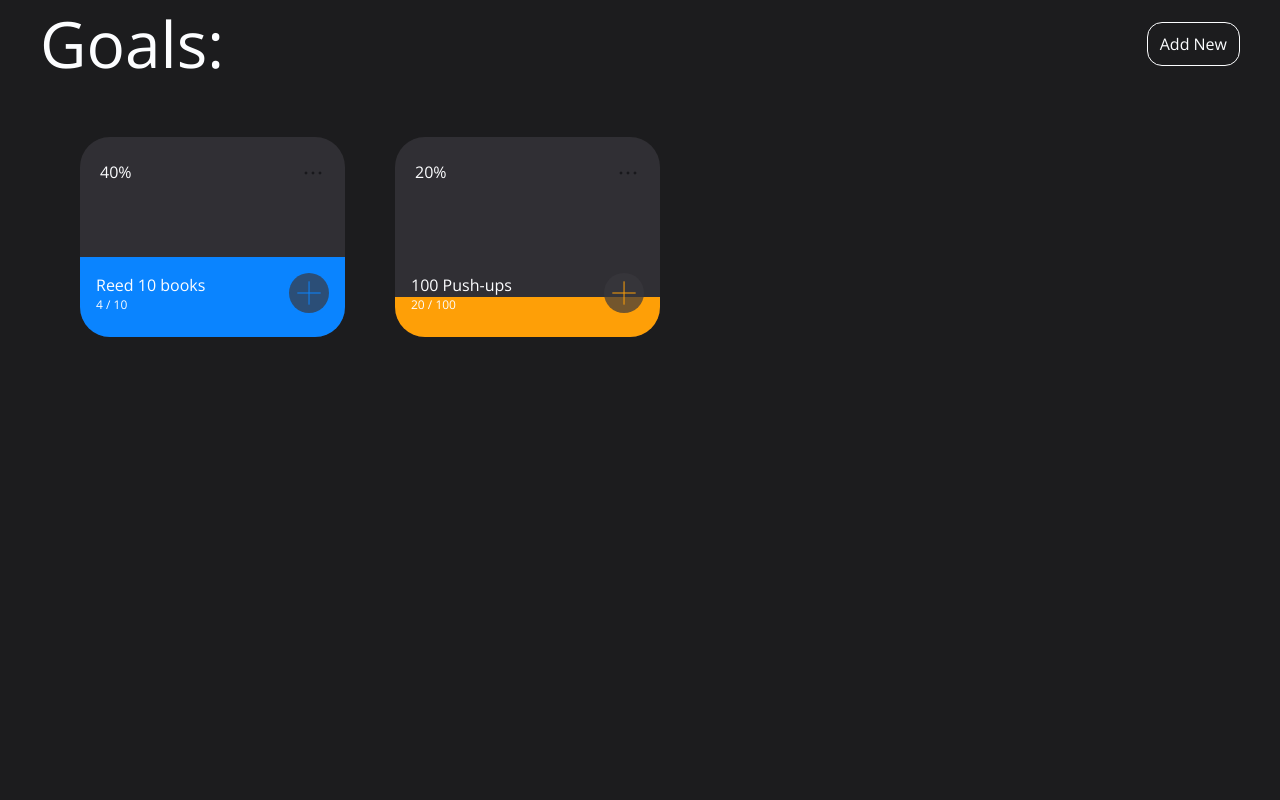
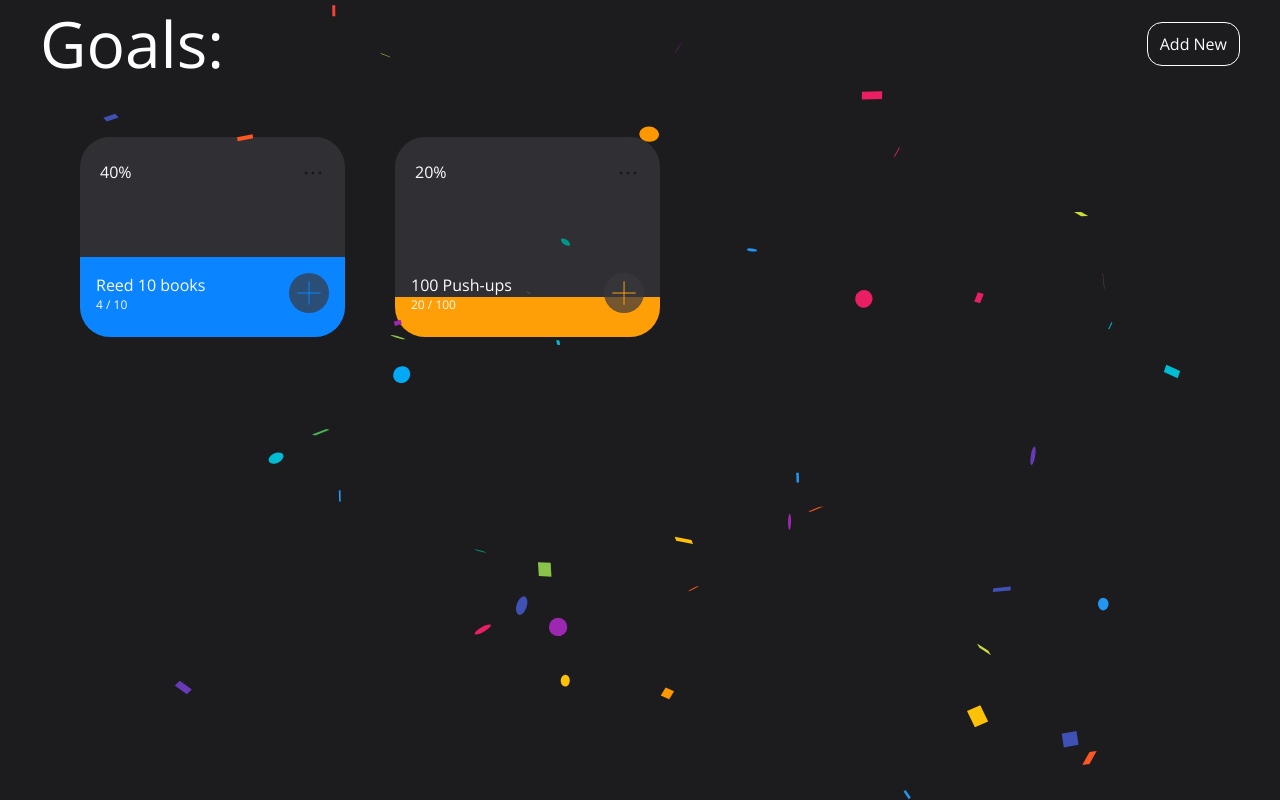
Before and after one commit to solvld/progress-counter, a React (Create React App) app: page / in a window 1280 px wide. Built offline with nearby package versions, Linux system fonts and the light colour scheme.

Commit message:
add confetti

```diff
--- a/package.json
+++ b/package.json
@@ -8,6 +8,7 @@
 		"@testing-library/react": "^13.4.0",
 		"@testing-library/user-event": "^13.5.0",
 		"react": "^18.2.0",
+		"react-confetti": "^6.1.0",
 		"react-dom": "^18.2.0",
 		"react-scripts": "5.0.1",
 		"sass": "^1.69.5",
--- a/src/App.js
+++ b/src/App.js
@@ -4,10 +4,12 @@ import NavBar from './Components/NavBar/NavBar';
 import GoalTable from './Components/GoalTable/GoalTable';
 import Popup from './Components/Popup/Popup';
 import {Context} from './context';
+import Confetti from 'react-confetti';
 
 function App() {
   const [popupActive, setPopupActive] = useState(false);
   const [goals, setGoals] = useState([]);
+  const [isShowConfetti, setIsShowConfetti] = useState(true);
 
   const sample = [
     {id: 0, goal: 'Reed 10 books', amount: 10, step: 1, count: 4, color: '#0A84FF' },
@@ -22,6 +24,12 @@ function App() {
   useEffect(() => {
     localStorage.setItem('goals', JSON.stringify(goals))
   },[goals]);
+
+  useEffect(() => {
+    isShowConfetti && setTimeout(() => {
+      setIsShowConfetti(false)
+    }, 7000);
+  },[isShowConfetti])
 
   const removeGoal = id => {
     setGoals(goals.filter(goal => goal.id !== id))
@@ -63,6 +71,9 @@ function App() {
       removeGoal, incrementCount, undoCount, resetCount
     }}>
 			<div className='App'>
+				{isShowConfetti && (
+					<Confetti recycle={false} numberOfPieces={400} friction={1} />
+				)}
 				<NavBar addNew={popupActive} setAddNew={setPopupActive} />
 				<GoalTable allGoals={goals} />
 				<Popup
```
Also changed, not shown: 1 other file (tests, documents, lock files or other folders).
